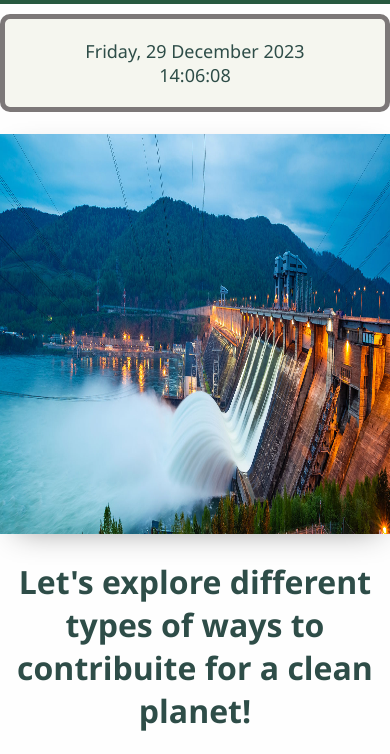
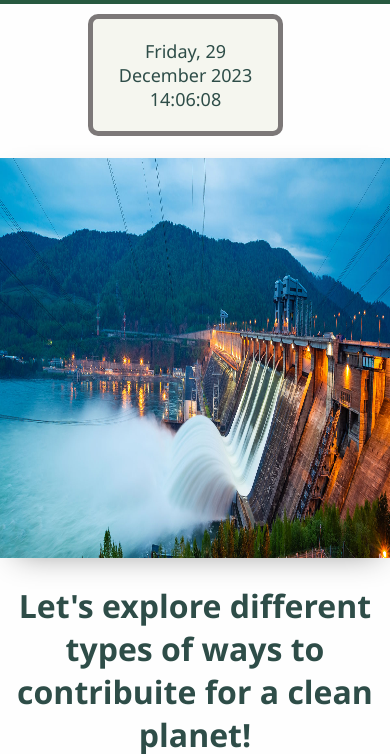
Before and after one commit to Fiagapcoo/AI1-Project, a plain HTML site: page index.html in a window 390 px wide. Shown: the part 46-800 px from the top of the page. Drawn offline with Linux system fonts and the light colour scheme.

Commit message:
clock responsive

```diff
--- a/CSS/clock.css
+++ b/CSS/clock.css
@@ -12,10 +12,11 @@
     }
 
 
-    @media only screen and (max-width: 600px) {
+    @media only screen and (max-width: 950px) {
         .clock {
             position: relative;
-            right: auto;
+            width: 50%;
+                margin: 0 auto;
             margin-top: 10px;
         }
     }
@@ -27,7 +28,7 @@
     animation: bounce-in-fwd 1.1s both;
 }
 
- @-webkit-keyframes bounce-in-fwd {
+@keyframes bounce-in-fwd {
     0% {
       -webkit-transform: scale(0);
               transform: scale(0);
```
